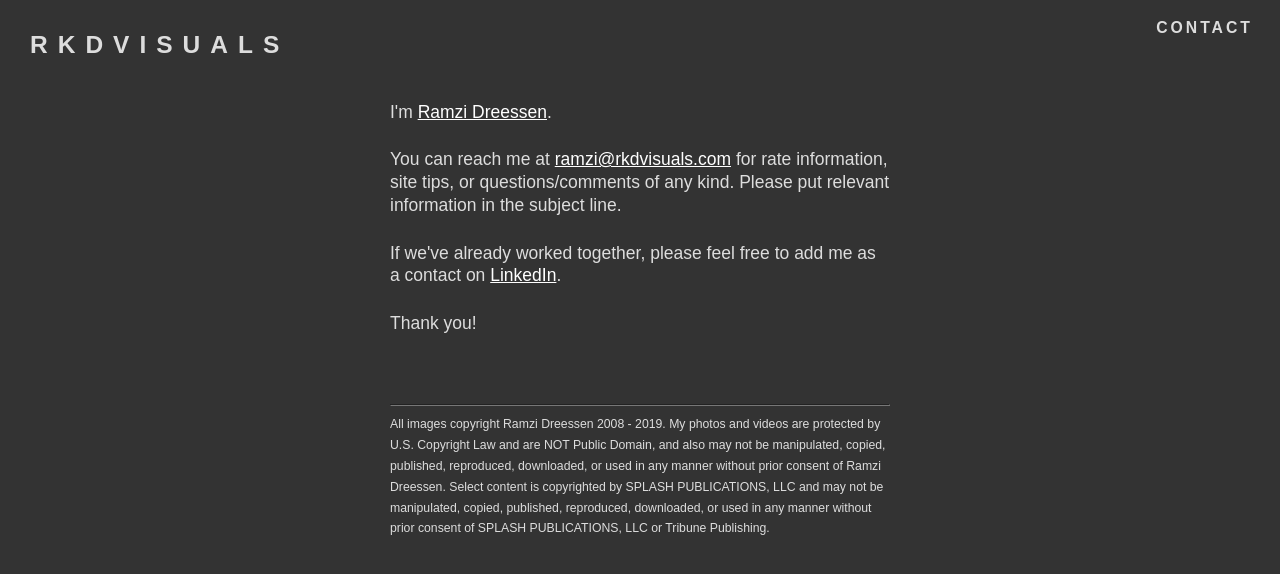
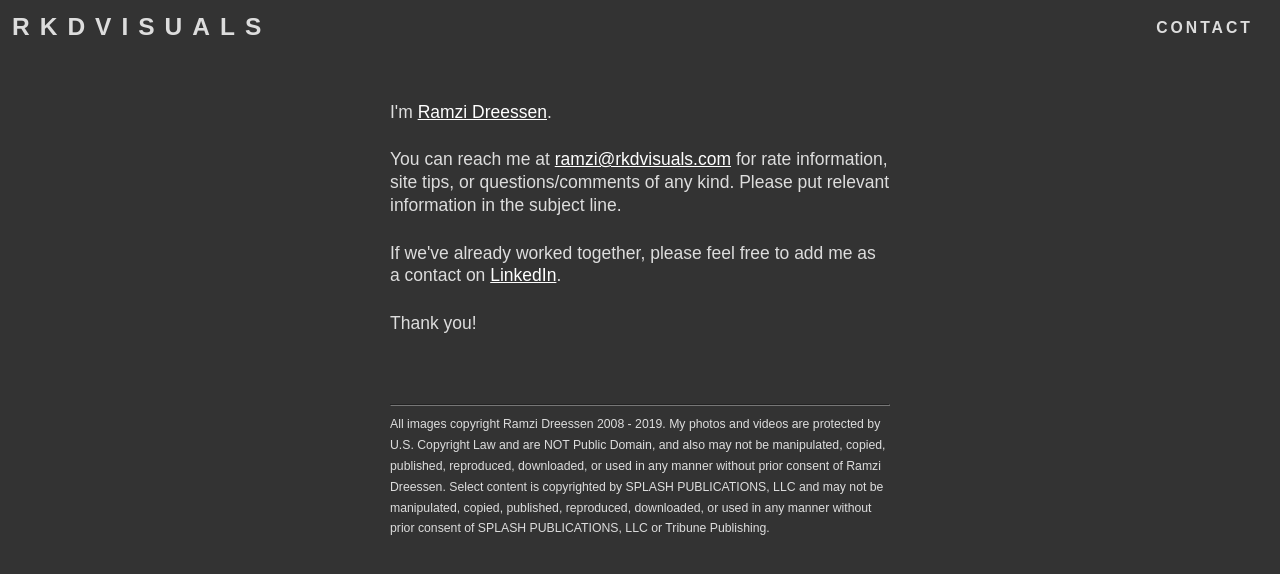
Before and after one commit to ktut/photo, a Vue app: page /Contact in a window 1280 px wide. Shown: the top 574 px of the page. Built offline with nearby package versions, Linux system fonts and the light colour scheme; a web font is replaced by a local one; what vue-pswipe would draw is missing.

Commit message:
add photonav gradient

```diff
--- a/src/assets/styles/main.css
+++ b/src/assets/styles/main.css
@@ -96,6 +96,10 @@ nav {
     padding: 10px 12px;
 }
 
+.photonav {
+    background: linear-gradient(to bottom, #333 0%,#222 100%);
+}
+
 .nav-button {
     font-size: 0.9rem;
     letter-spacing: 3px;
@@ -117,11 +121,6 @@ nav {
 h1,
 .nav-button {
     transition: all 0.4s;
-}
-
-.title-link {
-    transition: transform 0.4s;
-    transform: translate(0px, 0px);
 }
 
 
@@ -154,11 +153,11 @@ h1,
     grid-row-end: span 4
 }
 
-@media (min-width: 768px) {
+/* @media (min-width: 768px) {
     .title-link {
         transform: translate(18px, 18px);
     }
-}
+} */
 
 @media (max-width: 767px) {
     .photoswipe-gallery {
```
